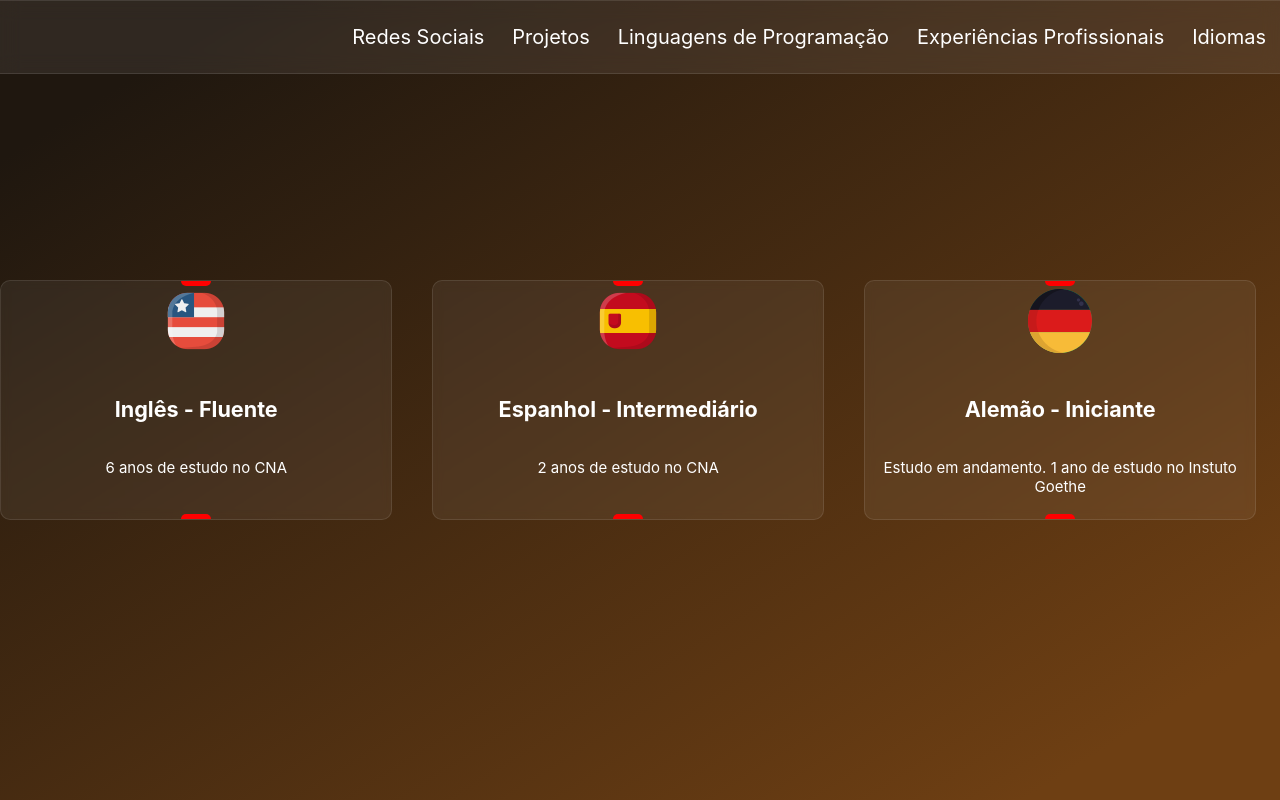
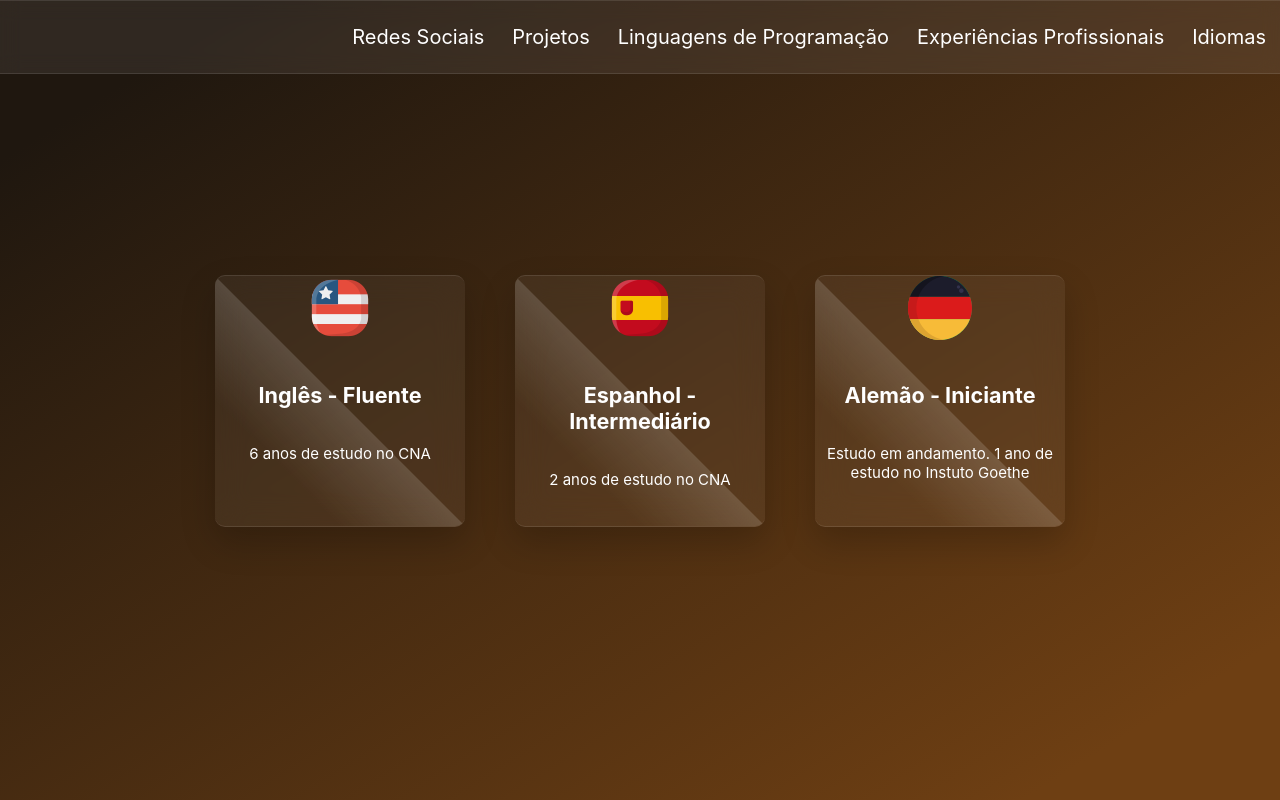
Before and after one commit to Alan-Graton/Portifolio-Alan-Graton, a React (Create React App) app: page / in a window 1280 px wide. Built offline with nearby package versions, Linux system fonts and the light colour scheme.

Commit message:
Idioms Page new cards

```diff
--- a/src/pages/LandingPage/Idioms/Idioms_Index.jsx
+++ b/src/pages/LandingPage/Idioms/Idioms_Index.jsx
@@ -9,55 +9,32 @@ import english from "./images/english.png";
 import "./styles/idiomsGrid.css";
 
 function Idioms_INDEX() {
-  const [usaGlowDivs, setUSAGlowDivs] = React.useState(false);
-  const [spainGlowDivs, setSpainGlowDivs] = React.useState(false);
-  const [germanyGlowDivs, setGermanyGlowDivs] = React.useState(false);
-
   return (
-    <div className="idioms-cards-grid">
-      <div
-        id="idioms-card-usa"
-        onMouseEnter={() => {
-          setUSAGlowDivs(true);
-        }}
-        onMouseLeave={() => {
-          setUSAGlowDivs(false);
-        }}
-        className="idioms-cards"
-      >
+    // <body>
+      <div className="container">
+        <div className="card">
+          <div className="card-content">
             <img src={english} alt="USA Flag" />
             <h5>Inglês - Fluente</h5>
             <p>6 anos de estudo no CNA</p>
           </div>
-      <div
-        id="idioms-card-spain"
-        onMouseEnter={() => {
-          setSpainGlowDivs(true);
-        }}
-        onMouseLeave={() => {
-          setSpainGlowDivs(false);
-        }}
-        className="idioms-cards"
-      >
+        </div>
+        <div className="card">
+          <div className="card-content">
             <img src={spanish} alt="Spain Flag" />
             <h5>Espanhol - Intermediário</h5>
             <p>2 anos de estudo no CNA</p>
           </div>
-      <div
-        id="idioms-card-germany"
-        onMouseEnter={() => {
-          setGermanyGlowDivs(true);
-        }}
-        onMouseLeave={() => {
-          setGermanyGlowDivs(false);
-        }}
-        className="idioms-cards"
-      >
+        </div>
+        <div className="card">
+          <div className="card-content">
             <img src={german} alt="Germany Flag" />
             <h5>Alemão - Iniciante</h5>
             <p>Estudo em andamento. 1 ano de estudo no Instuto Goethe</p>
           </div>
         </div>
+      </div>
+    // </body>
   );
 }
 
--- a/src/pages/LandingPage/Idioms/styles/idiomsGrid.css
+++ b/src/pages/LandingPage/Idioms/styles/idiomsGrid.css
@@ -1,37 +1,59 @@
-.idioms-cards-grid {
-  display: grid;
-  grid-template-columns: repeat(3, 1fr);
-  grid-auto-rows: auto;
-  grid-gap: 1rem;
-  z-index: 1;
+.container {
+  width: 900px;
+  display: flex;
+  flex-wrap: wrap;
+
+  justify-content: space-around;
 }
 
-.idioms-cards {
-  cursor: pointer;
-  border: 0.1px solid rgb(255,255,255,0.1);
+.container .card {
+  position: relative;
+
+  width: 250px;
+  height: 250px;
+
+  margin: 10px;
+
   border-radius: 10px;
-  padding: 0.5rem;
-  width: 90%;
-  background-color: rgb(255,255,255,0.06);
-  backdrop-filter: blur(5px);
+
   transition: 0.5s;
-  z-index: 1;
-  overflow: hidden;
+  backdrop-filter: blur(15px);
 }
 
-.idioms-cards:hover{
-  transform: translatey(-10px);
-  /* transition: 0.2s; */
-  box-shadow: 0px 0px 10px 5px rgb(173, 143, 133);
-  /* box-shadow: 0px 0px 10px 5px rgb(234, 0, 255); */
-  /* background-image: linear-gradient(to bottom right, #bd8f5a 10%, #e78c23 90%); */
+.container .card .card-content {
+  position: absolute;
+  top: 50;
+  left: 50;
+
+  width: 100%;
+  height: 100%;
+
+  background: rgba(255, 255, 255,0.05);
+
+  box-shadow: 0 15px 35px rgba(0, 0, 0, 0.2);
+
+  border-top:     1px solid rgba(255, 255, 255, 0.1);
+  border-bottom:  1px solid rgba(255, 255, 255, 0.1);
+  border-radius: 10px;
+
+  color: white;
+
+  z-index: 1;
+
+  overflow: hidden;
   transition: 0.5s;
+  backdrop-filter: blur(15px);
+
 }
 
-/* .idioms-cards-grid .idioms-cards::before{
+.container .card:hover .card-content {
+  letter-spacing: 0.5px;
+}
+
+.container .card .card-content::before {
   content: '';
 
-  position: absolute;
+  position:absolute;
   top: 0;
   left: 0;
 
@@ -43,71 +65,30 @@
   transition: 0.5s;
 }
 
-.idioms-cards-grid .idioms-cards:hover::before{
+.container .card:hover .card-content::before {
   transform: skewX(45deg) translateX(200%);
+}
+
+/* .card {
+  border: 0.1px solid rgb(255,255,255,0.1);
+  border-radius: 10px;
+  padding: 0.5rem;
+  width: 90%;
+  background-color: rgb(255,255,255,0.06);
+  backdrop-filter: blur(5px);
+  transition: 0.5s;
+  z-index: 1;
+  overflow: hidden;
 } */
 
-.idioms-cards-grid .idioms-cards::before{
-  content: '';
-
-  position: absolute;
-  left: 50%;
-
-  transform: translateX(-50%);
-
-  bottom: -5px;
-  width: 30px;
-  height: 10px;
-
-  background: #F00;
-
-  border-radius: 10px;
-
+.card:hover{
+  transform: translatey(-10px);
+  /* transition: 0.2s; */
+  box-shadow: 0px 0px 10px 5px rgb(173, 143, 133);
+  /* box-shadow: 0px 0px 10px 5px rgb(234, 0, 255); */
+  /* box-shadow: 0px 0px 10px 5px rgb(255, 145, 0); */
+  /* background-image: linear-gradient(to bottom right, #bd8f5a 10%, #e78c23 90%); */
   transition: 0.5s;
-  transition-delay: 0s;
-}
-
-.idioms-cards-grid .idioms-cards:hover::before{
-  bottom: 0;
-
-    height: 50%;
-    width: 80%;
-
-    border-radius: 30px;
-
-    transition-delay: 0.5s;
-}
-
-.idioms-cards-grid .idioms-cards::after{
-  content: '';
-
-  position: absolute;
-  left: 50%;
-
-  transform: translateX(-50%);
-
-  top: -5px;
-
-  width: 30px;
-  height: 10px;
-
-  background: #F00;
-
-  border-radius: 10px;
-
-  transition: 0.5s;
-  transition-delay: 0s;
-}
-
-.idioms-cards-grid .idioms-cards:hover::after{
-  top: 0;
-
-    height: 50%;
-    width: 80%;
-
-    border-radius: 30px;
-
-    transition-delay: 0.5s;
 }
 
 p {
```
Lines whose indentation alone changed are shown as unchanged.
